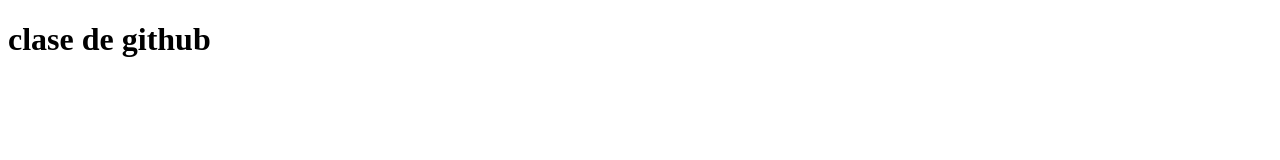
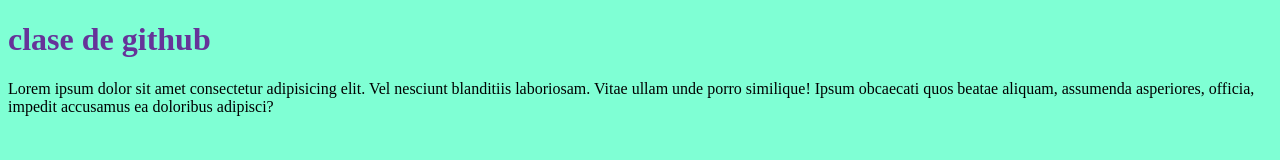
Before and after one commit to sofiasanlop/clasegithub, a plain HTML site: page index.html in a window 1280 px wide. Drawn offline with Linux system fonts and the light colour scheme.

Commit message:
segundo commit

```diff
--- a/estilos.css
+++ b/estilos.css
@@ -0,0 +1,7 @@
+body{
+    background-color: aquamarine;
+}
+
+h1{
+    color: rebeccapurple;
+}
--- a/index.html
+++ b/index.html
@@ -10,5 +10,7 @@
 </head>
 <body>
     <h1>clase de github</h1>
+
+    <p>Lorem ipsum dolor sit amet consectetur adipisicing elit. Vel nesciunt blanditiis laboriosam. Vitae ullam unde porro similique! Ipsum obcaecati quos beatae aliquam, assumenda asperiores, officia, impedit accusamus ea doloribus adipisci?</p>
 </body>
 </html>
```
